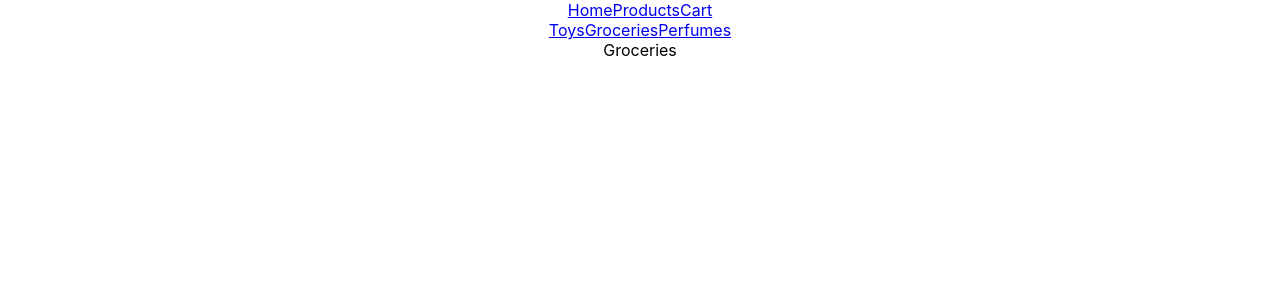
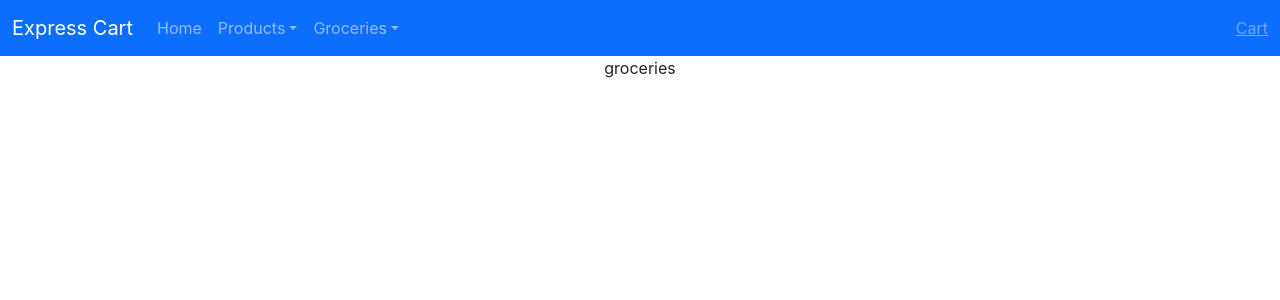
Before and after one commit to vaaluvishnu5146/B-50-Weekend-Batch, a React (Create React App) app: page /products/groceries in a window 1280 px wide. Shown: the top 300 px of the page. Built offline with nearby package versions, Linux system fonts and the light colour scheme.

Commit message:
Added ui for the navbar

```diff
--- a/public/index.html
+++ b/public/index.html
@@ -1,14 +1,12 @@
 <!DOCTYPE html>
 <html lang="en">
+
 <head>
   <meta charset="utf-8" />
   <link rel="icon" href="%PUBLIC_URL%/favicon.ico" />
   <meta name="viewport" content="width=device-width, initial-scale=1" />
   <meta name="theme-color" content="#000000" />
-    <meta
-      name="description"
-      content="Web site created using create-react-app"
-    />
+  <meta name="description" content="Web site created using create-react-app" />
   <link rel="apple-touch-icon" href="%PUBLIC_URL%/logo192.png" />
   <!--
       manifest.json provides metadata used when your web app is installed on a
@@ -24,20 +22,17 @@
       work correctly both with client-side routing and a non-root public URL.
       Learn how to configure a non-root public URL by running `npm run build`.
     -->
-    <title>React App</title>
+  <title>Express Kart</title>
+  <link href="https://cdn.jsdelivr.net/npm/bootstrap@5.3.2/dist/css/bootstrap.min.css" rel="stylesheet"
+    integrity="sha384-T3c6CoIi6uLrA9TneNEoa7RxnatzjcDSCmG1MXxSR1GAsXEV/Dwwykc2MPK8M2HN" crossorigin="anonymous">
 </head>
+
 <body>
   <noscript>You need to enable JavaScript to run this app.</noscript>
   <div id="root"></div>
-    <!--
-      This HTML file is a template.
-      If you open it directly in the browser, you will see an empty page.
+  <script src="https://cdn.jsdelivr.net/npm/bootstrap@5.3.2/dist/js/bootstrap.bundle.min.js"
+    integrity="sha384-C6RzsynM9kWDrMNeT87bh95OGNyZPhcTNXj1NW7RuBCsyN/o0jlpcV8Qyq46cDfL"
+    crossorigin="anonymous"></script>
+</body>
 
-      You can add webfonts, meta tags, or analytics to this file.
-      The build step will place the bundled scripts into the <body> tag.
-
-      To begin the development, run `npm start` or `yarn start`.
-      To create a production bundle, use `npm run build` or `yarn build`.
-    -->
-  </body>
 </html>
--- a/src/App.js
+++ b/src/App.js
@@ -1,29 +1,21 @@
 import React from "react";
-import { Routes, Route, Link } from "react-router-dom";
+import { Routes, Route } from "react-router-dom";
 import "./App.css";
 import Home from "./Pages/Home";
 import Products from "./Pages/Products/Products";
 import ProductDescription from "./Pages/ProductDescription";
 import Cart from "./Pages/Cart";
-import Groceries from "./Pages/Products/Groceries";
-import Toys from "./Pages/Products/Toys";
-import Perfumes from "./Pages/Products/Perfumes";
+import Groceries from "./Pages/Groceries";
+import Navbar from "./Components/Navbar/Navbar";
 
 function App() {
   return (
     <div className="App">
-      <div>
-        <Link to={"/"}>Home</Link>
-        <Link to={"/products"}>Products</Link>
-        <Link to={"/cart"}>Cart</Link>
-      </div>
+      <Navbar />
       <Routes>
         <Route path="/" Component={Home} />
-        <Route path="/products" Component={Products}>
-          <Route path="/products/groceries" Component={Groceries} />
-          <Route path="/products/toys" Component={Toys} />
-          <Route path="/products/perfumes" Component={Perfumes} />
-        </Route>
+        <Route path="/products/:type" Component={Products} />
+        <Route path="/groceries/:type" Component={Groceries} />
         <Route path="/product" Component={ProductDescription} />
         <Route path="/cart" Component={Cart} />
       </Routes>
--- /dev/null
+++ b/src/Components/Navbar/Navbar.jsx
@@ -0,0 +1,91 @@
+import React from "react";
+import { Link } from "react-router-dom";
+
+export default function Navbar() {
+  return (
+    <nav className="navbar navbar-expand-lg bg-primary" data-bs-theme="dark">
+      <div className="container-fluid">
+        <Link to="/" className="navbar-brand">
+          Express Cart
+        </Link>
+        <button
+          className="navbar-toggler"
+          type="button"
+          data-bs-toggle="collapse"
+          data-bs-target="#navbarNavDropdown"
+          aria-controls="navbarNavDropdown"
+          aria-expanded="false"
+          aria-label="Toggle navigation"
+        >
+          <span className="navbar-toggler-icon"></span>
+        </button>
+        <div className="collapse navbar-collapse" id="navbarNavDropdown">
+          <ul className="navbar-nav">
+            <li className="nav-item">
+              <Link className="nav-link" to="/">
+                Home
+              </Link>
+            </li>
+            <li className="nav-item dropdown">
+              <a
+                className="nav-link dropdown-toggle"
+                href="#"
+                role="button"
+                data-bs-toggle="dropdown"
+                aria-expanded="false"
+              >
+                Products
+              </a>
+              <ul className="dropdown-menu">
+                <li>
+                  <Link className="dropdown-item" to="/products/toys">
+                    Toys
+                  </Link>
+                </li>
+                <li>
+                  <Link className="dropdown-item" to="/products/perfumes">
+                    Perfumes
+                  </Link>
+                </li>
+              </ul>
+            </li>
+            <li className="nav-item dropdown">
+              <a
+                className="nav-link dropdown-toggle"
+                href="#"
+                role="button"
+                data-bs-toggle="dropdown"
+                aria-expanded="false"
+              >
+                Groceries
+              </a>
+              <ul className="dropdown-menu">
+                <li>
+                  <Link className="dropdown-item" to="/groceries/fruits">
+                    Fruits
+                  </Link>
+                </li>
+                <li>
+                  <Link className="dropdown-item" to="/groceries/vegetables">
+                    Vegetables
+                  </Link>
+                </li>
+                <li>
+                  <Link className="dropdown-item" to="/groceries/meat">
+                    Meat
+                  </Link>
+                </li>
+                <li>
+                  <Link className="dropdown-item" to="/groceries/oil">
+                    Oil
+                  </Link>
+                </li>
+              </ul>
+            </li>
+          </ul>
+        </div>
+        <Link to="/cart">Cart</Link>
+      </div>
+    </nav>
+  );
+}
--- /dev/null
+++ b/src/pages/Groceries/index.jsx
@@ -0,0 +1,16 @@
+import React from "react";
+import { useParams } from "react-router";
+
+export default function Groceries() {
+  const { type = "" } = useParams();
+  return (
+    <div
+      className=""
+      style={{
+        background: type === "oil" ? "red" : "lightGreen",
+      }}
+    >
+      {type}
+    </div>
+  );
+}
--- a/src/pages/Products/Groceries.jsx
+++ /dev/null
@@ -1,5 +0,0 @@
-import React from "react";
-
-export default function Groceries() {
-  return <div>Groceries</div>;
-}
--- a/src/pages/Products/Perfumes.jsx
+++ /dev/null
@@ -1,5 +0,0 @@
-import React from "react";
-
-export default function Perfumes() {
-  return <div>Perfumes</div>;
-}
--- a/src/pages/Products/Products.jsx
+++ b/src/pages/Products/Products.jsx
@@ -1,15 +1,7 @@
 import React from "react";
-import { Link, Outlet } from "react-router-dom";
+import { useParams } from "react-router-dom";
 
 export default function Products() {
-  return (
-    <div>
-      <div>
-        <Link to="/products/toys">Toys</Link>
-        <Link to="/products/groceries">Groceries</Link>
-        <Link to="/products/perfumes">Perfumes</Link>
-      </div>
-      <Outlet />
-    </div>
-  );
+  const { type = "" } = useParams();
+  return <div>{type}</div>;
 }
--- a/src/pages/Products/Toys.jsx
+++ /dev/null
@@ -1,5 +0,0 @@
-import React from "react";
-
-export default function Toys() {
-  return <div>Toys</div>;
-}
```
Lines whose indentation alone changed are shown as unchanged.
